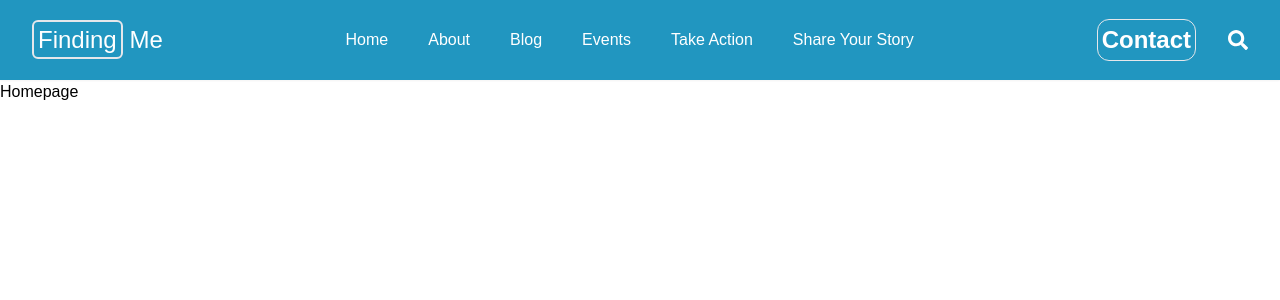
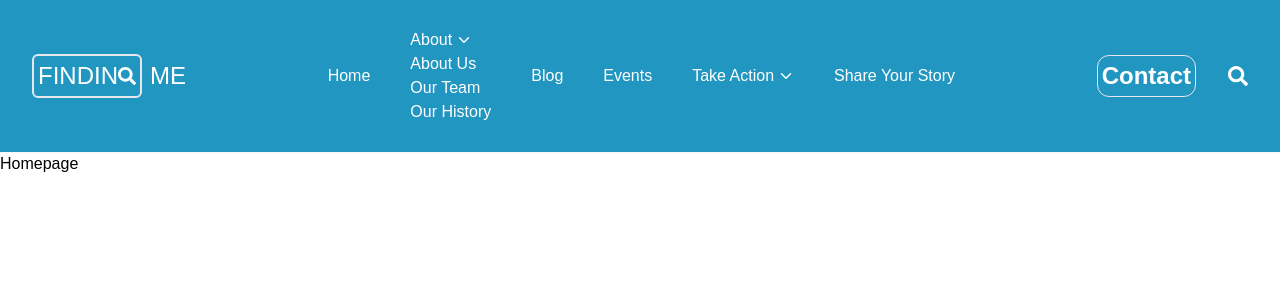
Before and after one commit to o-brayarn/finding-me, a React (Vite) app: page / in a window 1280 px wide. Shown: the top 300 px of the page. Built offline with nearby package versions, Linux system fonts and the light colour scheme.

Commit message:
update Navlink

```diff
--- a/src/components/Navbar.jsx
+++ b/src/components/Navbar.jsx
@@ -1,5 +1,6 @@
 import { useState } from "react";
 import { FaSearch } from "react-icons/fa";
+import { IoChevronDown } from "react-icons/io5";
 import { RiCloseLine, RiMenu3Fill } from "react-icons/ri";
 import { Link } from "react-router-dom";
 
@@ -17,8 +18,22 @@ const NavLinks = ({ isOpen, setIsOpen }) => {
       </li>
       <li className="py-4 hover:underline hover:font-bold">
         <Link to="/about" onClick={() => isOpen && setIsOpen(false)}>
-          About
+          <div className="flex items-center gap-1">
+            <span>About</span>
+            <IoChevronDown />
+          </div>
         </Link>
+        <ul>
+          <li>
+            <Link to="/about/about">About Us</Link>
+          </li>
+          <li>
+            <Link to="/about/team">Our Team</Link>
+          </li>
+          <li>
+            <Link to="/about/history">Our History</Link>
+          </li>
+        </ul>
       </li>
       <li className="py-4 hover:underline hover:font-bold">
         <Link to="/blog" onClick={() => isOpen && setIsOpen(false)}>
@@ -32,7 +47,10 @@ const NavLinks = ({ isOpen, setIsOpen }) => {
       </li>
       <li className="py-4 hover:underline hover:font-bold whitespace-nowrap">
         <Link to="/take-action" onClick={() => isOpen && setIsOpen(false)}>
-          Take Action
+          <div className="flex items-center gap-1">
+            <span>Take Action</span>
+            <IoChevronDown />
+          </div>
         </Link>
       </li>
       <li className="py-4 hover:underline hover:font-bold whitespace-nowrap">
@@ -54,12 +72,15 @@ const Navbar = () => {
     <nav className="bg-[#2196C0] text-[#FFFFFF] sticky top-0 z-[20] shadow-sm">
       <div className="sm:me-5 sm:ms-5  flex justify-between items-center p-3 flex-wrap">
         <div className="sm:text-2xl text-xl font-thin whitespace-nowrap">
-          <h1>
-            <Link to="/" className="whitespace-nowrap">
-              {" "}
-              <span className="border-2 p-1 rounded-md">Finding</span> Me
-            </Link>
-          </h1>
+          <Link to="/" className="whitespace-nowrap">
+            <div className="flex items-center">
+              <div className=" flex items-center border-2 p-1 rounded-md whitespace-nowrap">
+                <span>FINDIN</span>
+                <FaSearch size={18} />
+              </div>
+              <span className="ms-2">ME</span>
+            </div>
+          </Link>
         </div>
 
         <NavLinks />
```
